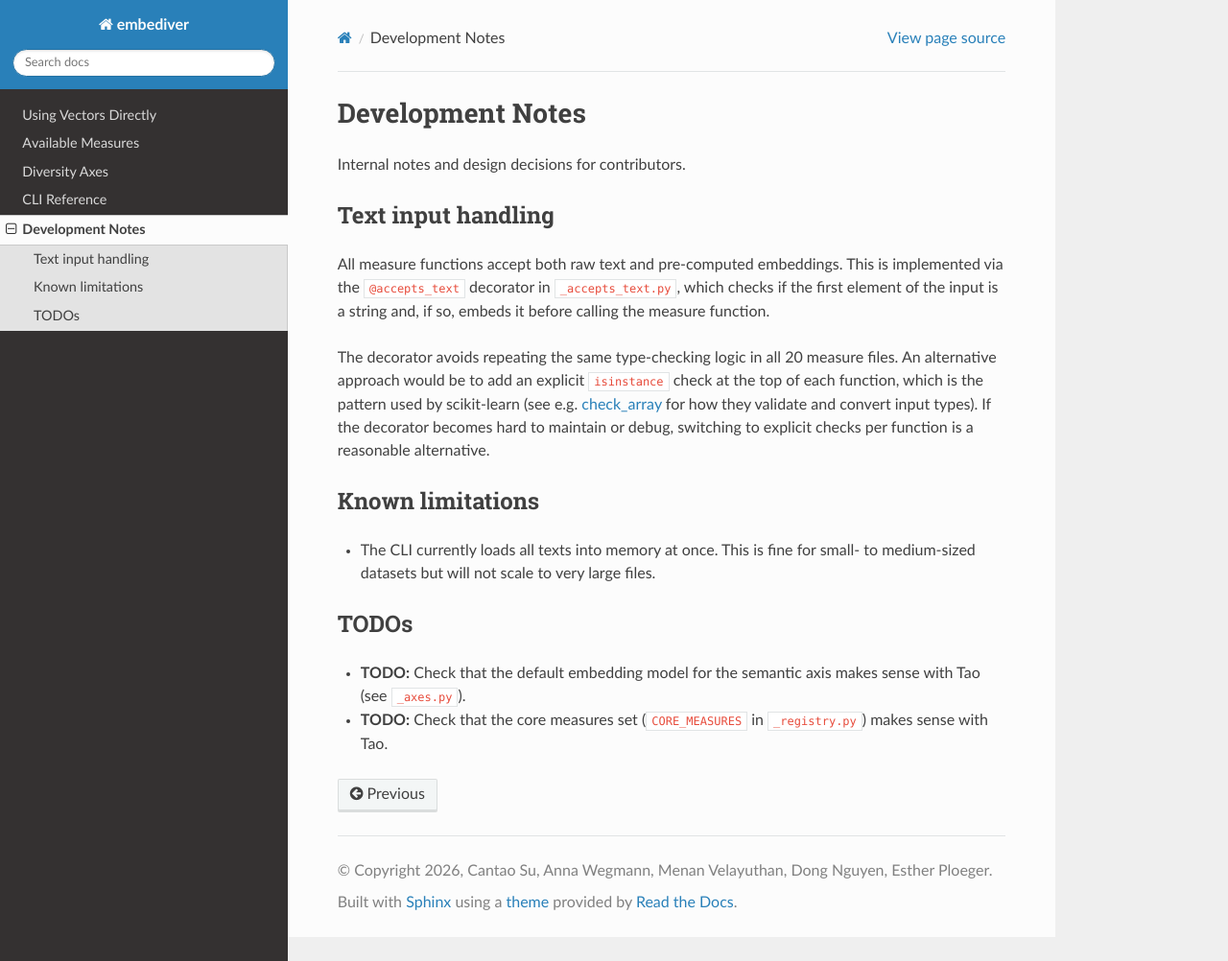
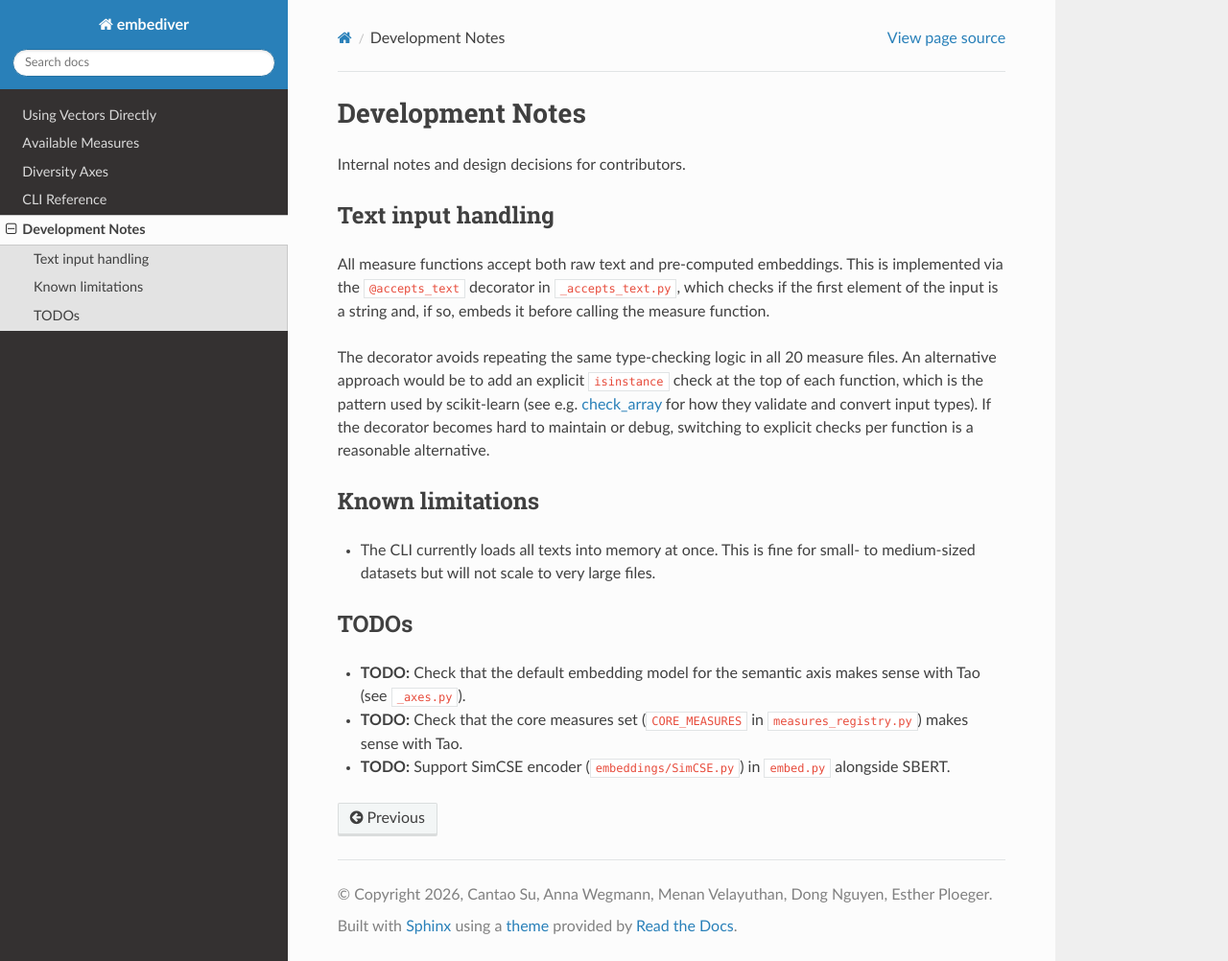
Before and after one commit to nlpsoc/emb-diversity, a Sphinx documentation site: the page built from docs/source/user-guide/development-notes.md, in a window 1280 px wide and 1002 px high. Shown: the whole window at 96% size. Built offline with Sphinx 7.4.7 and the Read the Docs theme 3.1.0, drawn with Linux system fonts in a browser that asks for light colours; pages that are not in the unit, such as notebooks, are missing from menus.

Commit message:
docs: add TODO for SimCSE encoder support
Co-Authored-By: Claude Opus 4.6 (1M context) <noreply@anthropic.com>

```diff
--- a/docs/source/user-guide/development-notes.md
+++ b/docs/source/user-guide/development-notes.md
@@ -25,4 +25,5 @@ a reasonable alternative.
 ## TODOs
 
 - **TODO:** Check that the default embedding model for the semantic axis makes sense with Tao (see `_axes.py`).
-- **TODO:** Check that the core measures set (`CORE_MEASURES` in `_registry.py`) makes sense with Tao.
+- **TODO:** Check that the core measures set (`CORE_MEASURES` in `measures_registry.py`) makes sense with Tao.
+- **TODO:** Support SimCSE encoder (`embeddings/SimCSE.py`) in `embed.py` alongside SBERT.
```
